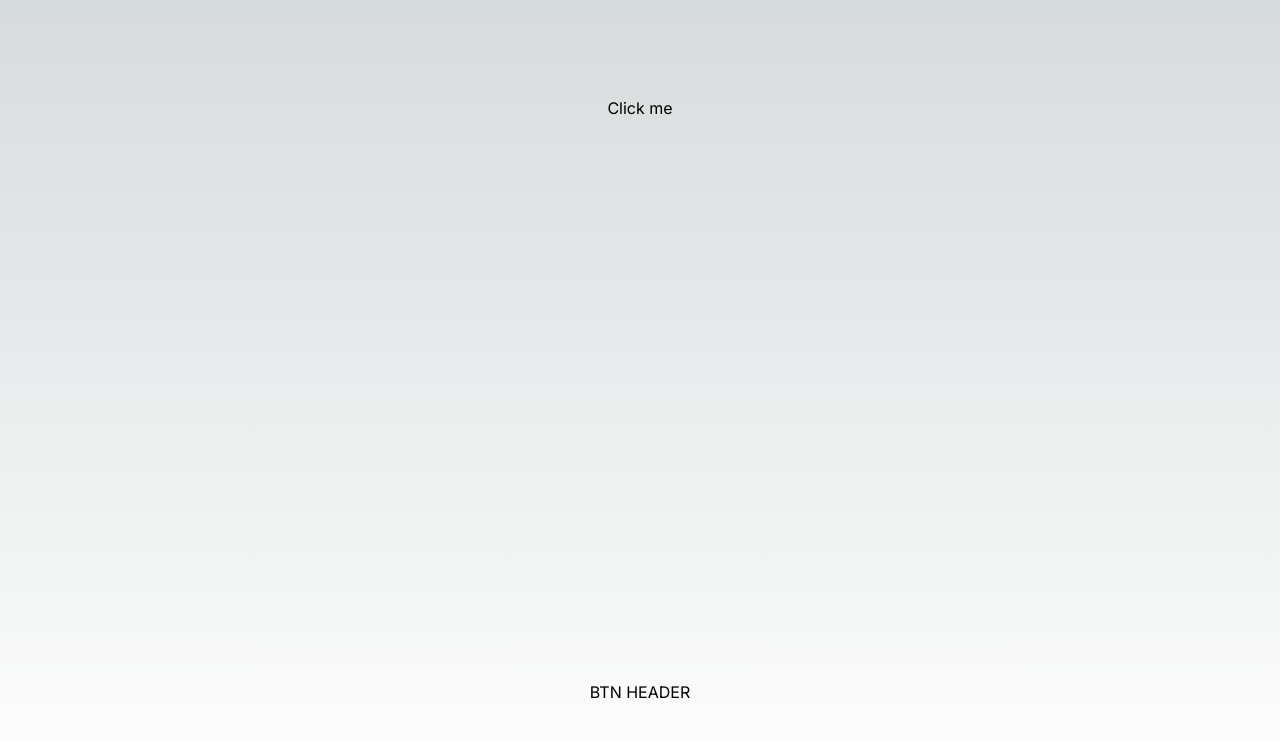
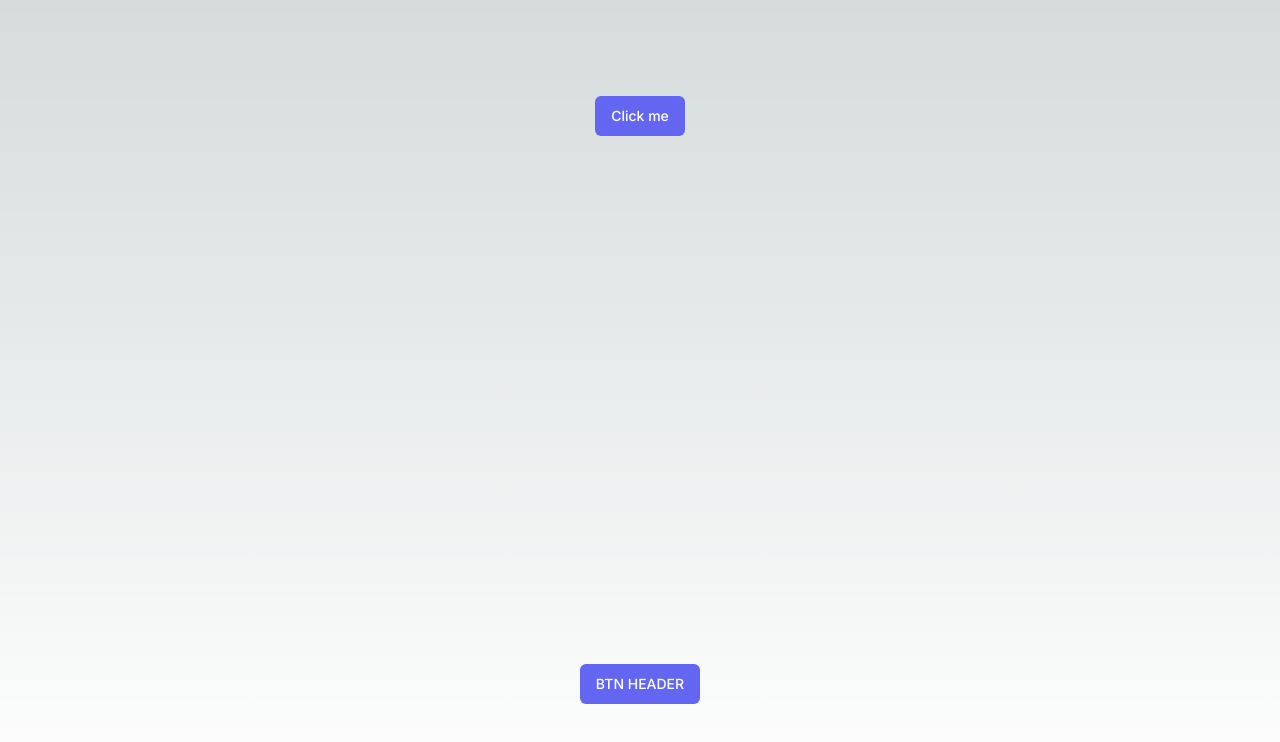
Before and after one commit to habdevs/api-notes, a Next.js app in the folder client/: page / in a window 1280 px wide. Shown: the top 742 px of the page. Built offline with nearby package versions, Linux system fonts and the light colour scheme.

Commit message:
chore: changed tailwind cfg

```diff
--- a/client/src/widgets/header/ui/header.tsx
+++ b/client/src/widgets/header/ui/header.tsx
@@ -8,8 +8,7 @@ export const Header = ({ ...props }: props) => {
 			<div className='flex items-center gap-4'>
 				<Button
 					variant='primary'
-					size='icon'
-					className='w-8 h-8'
+					size='default'
 					onClick={() => console.log('HEADER')}
 				>
 					BTN HEADER
--- a/client/tailwind.config.ts
+++ b/client/tailwind.config.ts
@@ -4,7 +4,7 @@ const config: Config = {
 	content: [
 		'./src/pages/**/*.{js,ts,jsx,tsx,mdx}',
 		'./src/components/**/*.{js,ts,jsx,tsx,mdx}',
-		'./src/app/**/*.{js,ts,jsx,tsx,mdx}',
+		'./src/**/**/*.{js,ts,jsx,tsx,mdx}',
 	],
 	theme: {
 		extend: {
```
